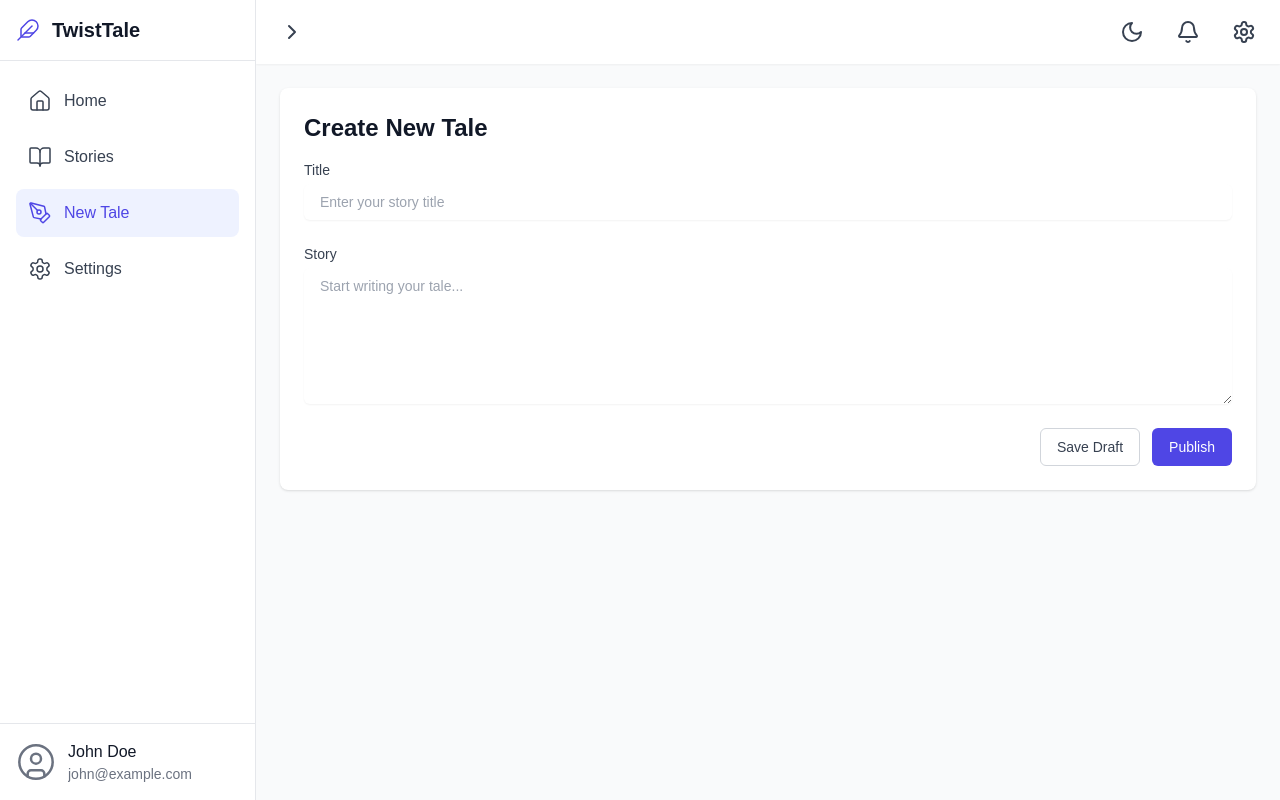
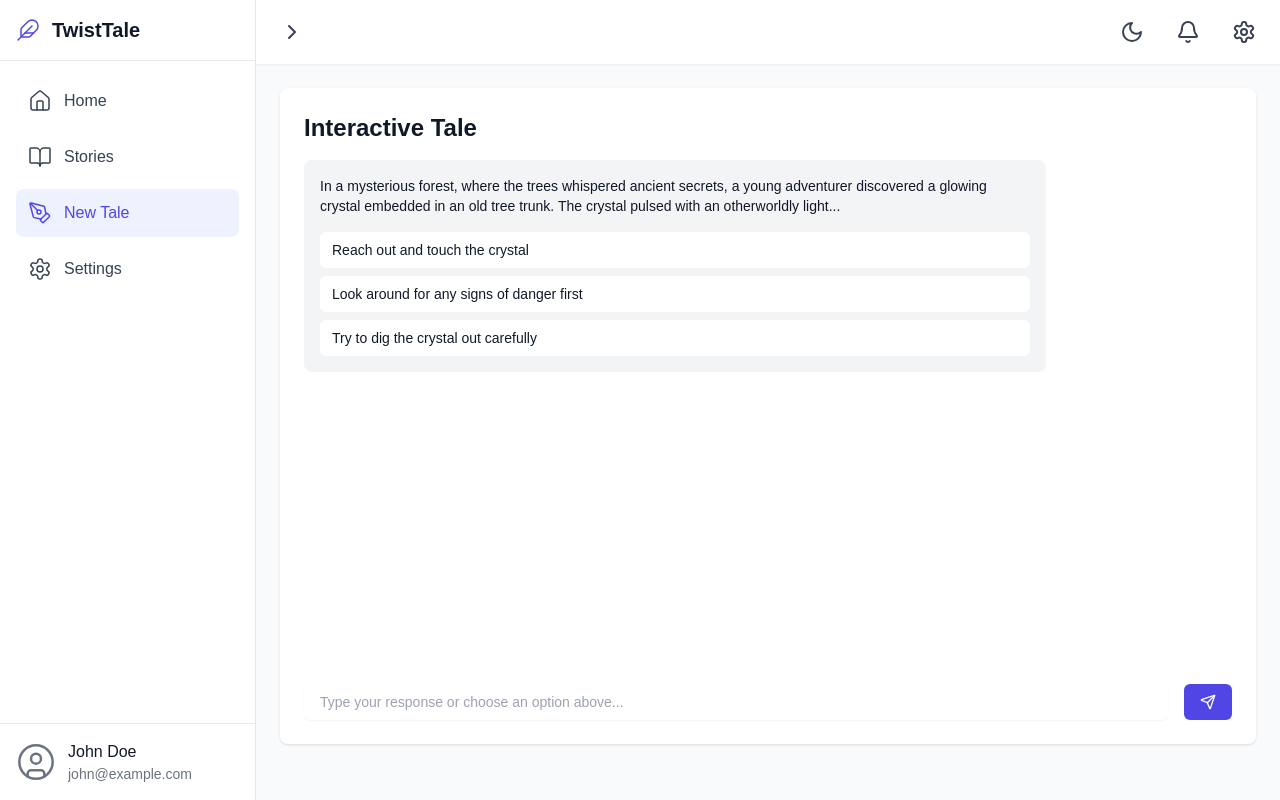
Before and after one commit to Ali-Haider-Tamba-SE/tail-twist-fe, a Next.js app: page /dashboard/new-tale in a window 1280 px wide. Built offline with nearby package versions, Linux system fonts and the light colour scheme.

Commit message:
feat - tale ui

```diff
--- a/src/app/dashboard/new-tale/page.tsx
+++ b/src/app/dashboard/new-tale/page.tsx
@@ -1,55 +1,121 @@
 'use client';
-import React from 'react';
+import React, { useState } from 'react';
+import { Send } from 'lucide-react';
+
+type Message = {
+  id: number;
+  content: string;
+  isBot: boolean;
+  choices?: string[];
+};
+
+const initialMessages: Message[] = [
+  {
+    id: 1,
+    content:
+      'In a mysterious forest, where the trees whispered ancient secrets, a young adventurer discovered a glowing crystal embedded in an old tree trunk. The crystal pulsed with an otherworldly light...',
+    isBot: true,
+    choices: [
+      'Reach out and touch the crystal',
+      'Look around for any signs of danger first',
+      'Try to dig the crystal out carefully',
+    ],
+  },
+];
 
 export default function NewTale() {
+  const [messages, setMessages] = useState<Message[]>(initialMessages);
+  const [userInput, setUserInput] = useState('');
+
+  const handleSendMessage = (e: React.FormEvent) => {
+    e.preventDefault();
+    if (!userInput.trim()) return;
+
+    // Add user's message
+    const newUserMessage: Message = {
+      id: messages.length + 1,
+      content: userInput,
+      isBot: false,
+    };
+
+    // Simulate bot response
+    const botResponse: Message = {
+      id: messages.length + 2,
+      content:
+        'As you touched the crystal, it pulsed brighter, and suddenly the forest around you seemed to shift and change. The trees began to glow with the same ethereal light...',
+      isBot: true,
+      choices: [
+        'Close your eyes and embrace the energy',
+        'Step back quickly',
+        'Try to communicate with the forest',
+      ],
+    };
+
+    setMessages([...messages, newUserMessage, botResponse]);
+    setUserInput('');
+  };
+
   return (
     <div className="bg-white dark:bg-gray-800 rounded-lg shadow p-6">
       <h1 className="text-2xl font-semibold mb-4 text-gray-900 dark:text-white">
-        Create New Tale
+        Interactive Tale
       </h1>
-      <form className="space-y-6">
-        <div>
-          <label
-            htmlFor="title"
-            className="block text-sm font-medium text-gray-700 dark:text-gray-200"
+
+      {/* Chat/Story Area */}
+      <div className="space-y-6 mb-6 h-[calc(100vh-300px)] overflow-y-auto">
+        {messages.map((message) => (
+          <div
+            key={message.id}
+            className={`flex ${
+              message.isBot ? 'justify-start' : 'justify-end'
+            }`}
           >
-            Title
-          </label>
+            <div
+              className={`max-w-[80%] rounded-lg p-4 ${
+                message.isBot
+                  ? 'bg-gray-100 dark:bg-gray-700 text-gray-900 dark:text-white'
+                  : 'bg-indigo-600 text-white'
+              }`}
+            >
+              <p className="text-sm">{message.content}</p>
+
+              {/* Choice Buttons */}
+              {message.choices && (
+                <div className="mt-4 space-y-2">
+                  {message.choices.map((choice, index) => (
+                    <button
+                      key={index}
+                      onClick={() => {
+                        setUserInput(choice);
+                        handleSendMessage(new Event('submit') as any);
+                      }}
+                      className="block w-full text-left px-3 py-2 text-sm rounded-md bg-white dark:bg-gray-600 text-gray-900 dark:text-white hover:bg-gray-50 dark:hover:bg-gray-500 transition-colors"
+                    >
+                      {choice}
+                    </button>
+                  ))}
+                </div>
+              )}
+            </div>
+          </div>
+        ))}
+      </div>
+
+      {/* Input Area */}
+      <form onSubmit={handleSendMessage} className="flex space-x-4">
         <input
           type="text"
-            id="title"
-            className="mt-1 block w-full px-4 py-2 rounded-md border-gray-300 dark:border-gray-600 shadow-sm focus:border-indigo-500 focus:ring-indigo-500 dark:bg-gray-700 dark:text-white sm:text-sm"
-            placeholder="Enter your story title"
+          value={userInput}
+          onChange={(e) => setUserInput(e.target.value)}
+          className="flex-1 px-4 py-2 rounded-md border-gray-300 dark:border-gray-600 shadow-sm focus:border-indigo-500 focus:ring-indigo-500 dark:bg-gray-700 dark:text-white sm:text-sm"
+          placeholder="Type your response or choose an option above..."
         />
-        </div>
-        <div>
-          <label
-            htmlFor="story"
-            className="block text-sm font-medium text-gray-700 dark:text-gray-200"
-          >
-            Story
-          </label>
-          <textarea
-            id="story"
-            rows={6}
-            className="mt-1 block w-full px-4 py-2 rounded-md border-gray-300 dark:border-gray-600 shadow-sm focus:border-indigo-500 focus:ring-indigo-500 dark:bg-gray-700 dark:text-white sm:text-sm"
-            placeholder="Start writing your tale..."
-          />
-        </div>
-        <div className="flex justify-end space-x-3">
-          <button
-            type="button"
-            className="px-4 py-2 text-sm font-medium text-gray-700 dark:text-gray-200 bg-white dark:bg-gray-800 border border-gray-300 dark:border-gray-600 rounded-md hover:bg-gray-50 dark:hover:bg-gray-700"
-          >
-            Save Draft
-          </button>
         <button
           type="submit"
-            className="px-4 py-2 text-sm font-medium text-white bg-indigo-600 border border-transparent rounded-md hover:bg-indigo-700 focus:outline-none focus:ring-2 focus:ring-offset-2 focus:ring-indigo-500"
+          className="px-4 py-2 bg-indigo-600 text-white rounded-md hover:bg-indigo-700 focus:outline-none focus:ring-2 focus:ring-offset-2 focus:ring-indigo-500 flex items-center"
         >
-            Publish
+          <Send className="w-4 h-4" />
         </button>
-        </div>
       </form>
     </div>
   );
```
Lines whose indentation alone changed are shown as unchanged.
